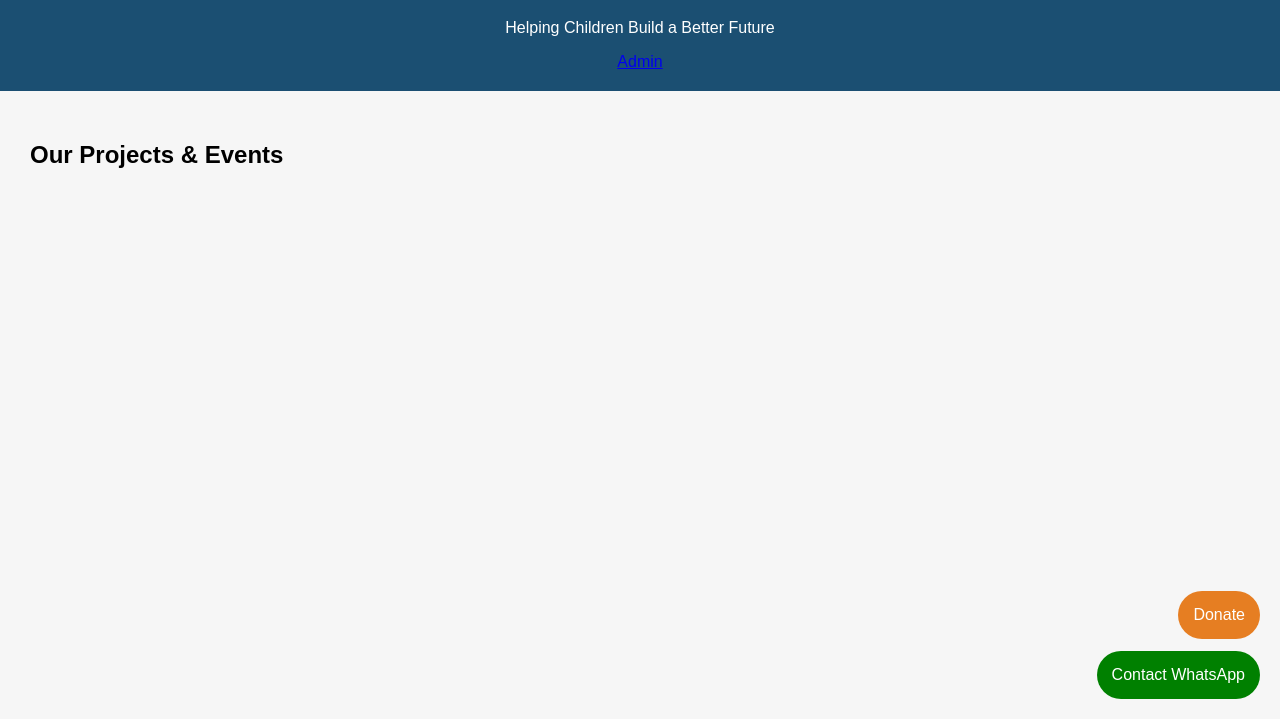
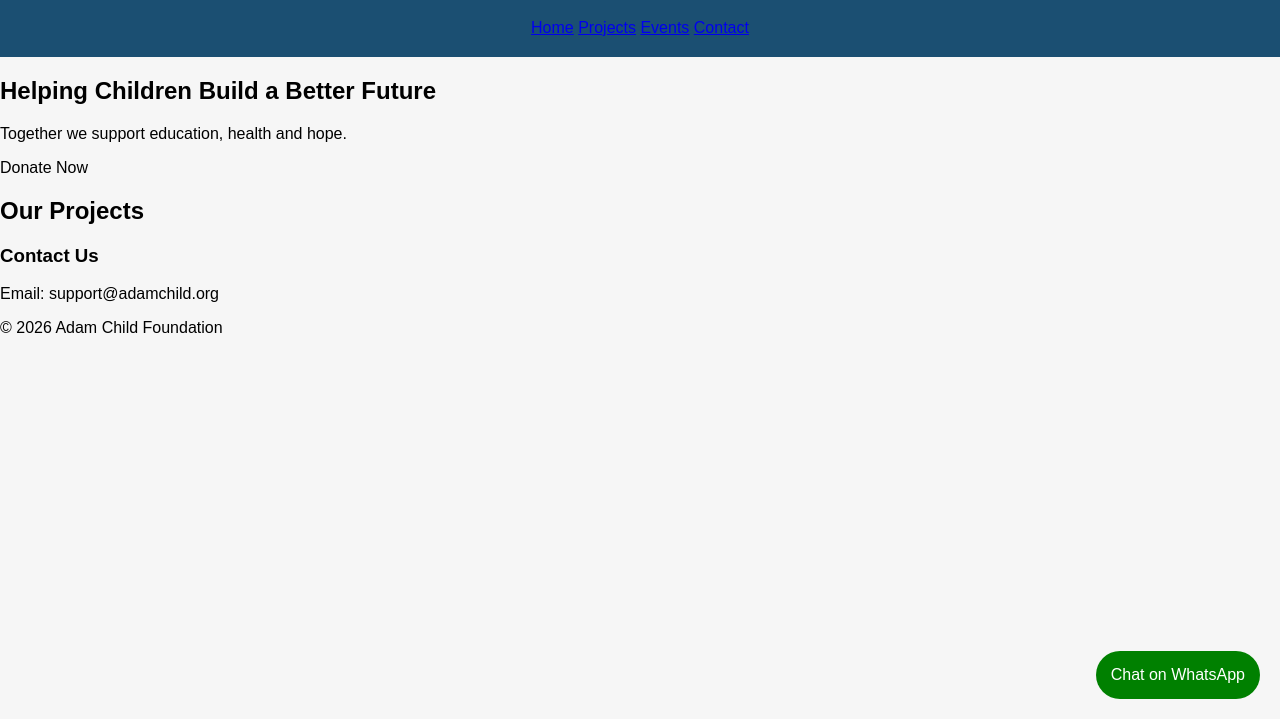
Before and after one commit to ashbelz123-droid/Adam-Child-Forudation-, a plain HTML site: page index.html in a window 1280 px wide. Shown: the part 81-800 px from the top of the page. Drawn offline with Linux system fonts and the light colour scheme.

Commit message:
Update index.html

```diff
--- a/index.html
+++ b/index.html
@@ -8,26 +8,46 @@
 <body>
 
 <header>
+<div class="container">
 <h1>Adam Child Foundation</h1>
-<p>Helping Children Build a Better Future</p>
-<a href="admin.html">Admin</a>
+<nav>
+<a href="#">Home</a>
+<a href="#projects">Projects</a>
+<a href="#events">Events</a>
+<a href="#contact">Contact</a>
+</nav>
+</div>
 </header>
 
-<section class="projects">
+<section class="hero">
+<h2>Helping Children Build a Better Future</h2>
+<p>Together we support education, health and hope.</p>
+<a class="btn">Donate Now</a>
+</section>
 
-<h2>Our Projects & Events</h2>
+<section id="projects" class="section">
 
-<div id="postList"></div>
+<h2>Our Projects</h2>
+
+<div id="postList" class="grid"></div>
 
 </section>
 
-<a class="donate">Donate</a>
+<footer id="contact">
+
+<h3>Contact Us</h3>
+
+<p>Email: support@adamchild.org</p>
 
 <a class="whatsapp" href="https://wa.me/49123456789">
-Contact WhatsApp
+Chat on WhatsApp
 </a>
+
+<p>© 2026 Adam Child Foundation</p>
+
+</footer>
 
 <script src="script.js"></script>
 
 </body>
-  </html>
+</html>
```
